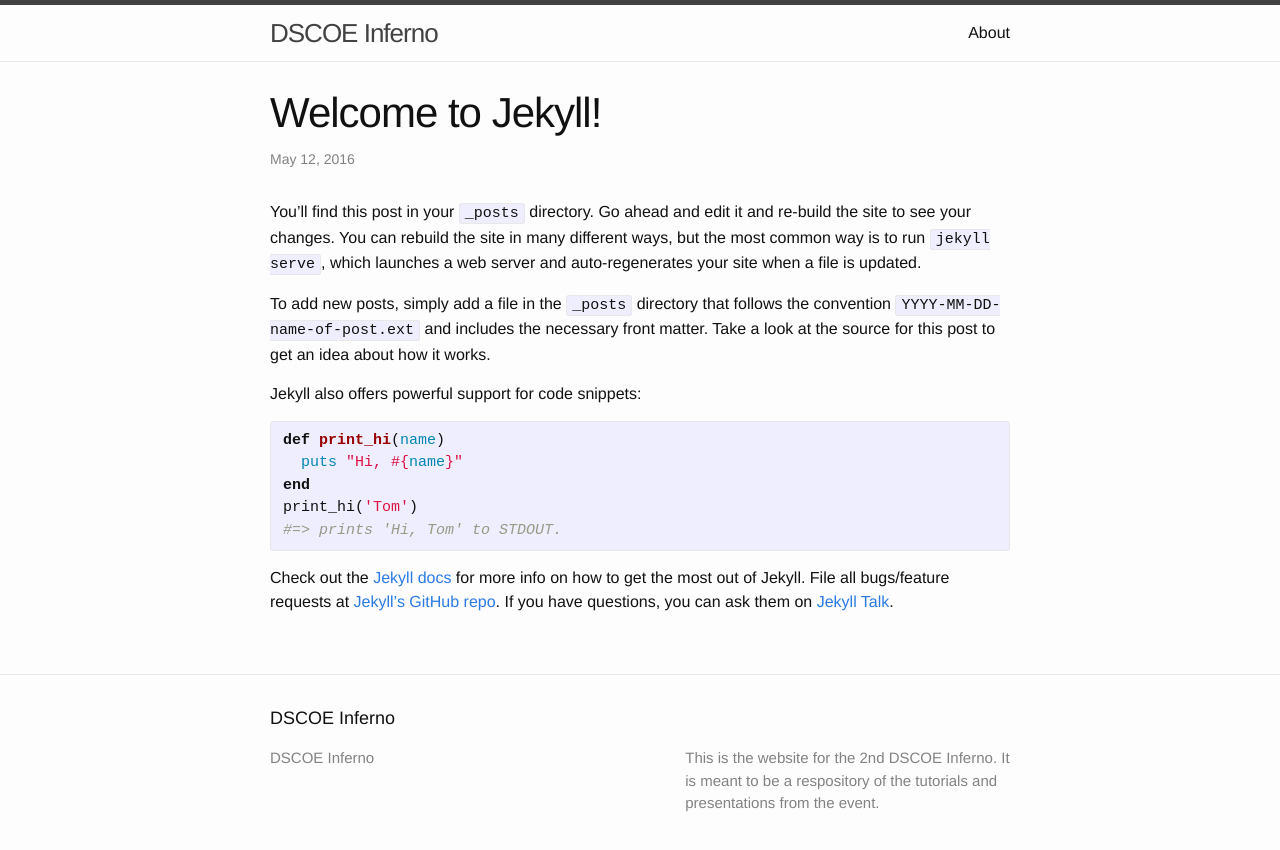
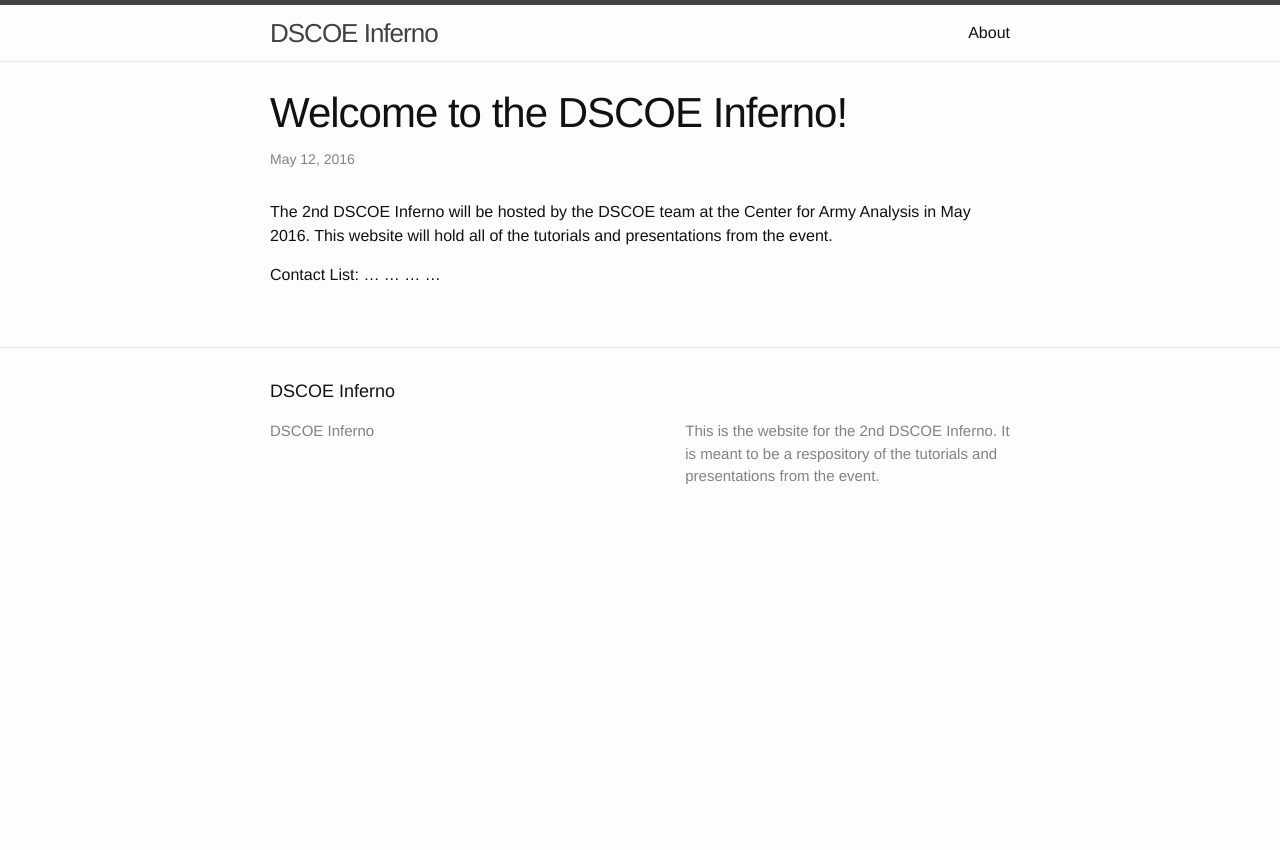
Before and after one commit to iankloo/dscoe.github.io, a Jekyll site: the page built from _posts/2016-05-12-welcome-to-jekyll.markdown, in a window 1280 px wide. Shown: the top 850 px of the page. Built offline with Jekyll 4.4.1, drawn with Linux system fonts in a browser that asks for light colours.

Commit message:
Update 2016-05-12-welcome-to-jekyll.markdown

```diff
--- a/_posts/2016-05-12-welcome-to-jekyll.markdown
+++ b/_posts/2016-05-12-welcome-to-jekyll.markdown
@@ -1,25 +1,14 @@
 ---
 layout: post
-title:  "Welcome to Jekyll!"
+title:  "Welcome to the DSCOE Inferno!"
 date:   2016-05-12 15:56:01 +0000
 categories: jekyll update
 ---
-You’ll find this post in your `_posts` directory. Go ahead and edit it and re-build the site to see your changes. You can rebuild the site in many different ways, but the most common way is to run `jekyll serve`, which launches a web server and auto-regenerates your site when a file is updated.
+The 2nd DSCOE Inferno will be hosted by the DSCOE team at the Center for Army Analysis in May 2016.
+This website will hold all of the tutorials and presentations from the event.
 
-To add new posts, simply add a file in the `_posts` directory that follows the convention `YYYY-MM-DD-name-of-post.ext` and includes the necessary front matter. Take a look at the source for this post to get an idea about how it works.
-
-Jekyll also offers powerful support for code snippets:
-
-{% highlight ruby %}
-def print_hi(name)
-  puts "Hi, #{name}"
-end
-print_hi('Tom')
-#=> prints 'Hi, Tom' to STDOUT.
-{% endhighlight %}
-
-Check out the [Jekyll docs][jekyll-docs] for more info on how to get the most out of Jekyll. File all bugs/feature requests at [Jekyll’s GitHub repo][jekyll-gh]. If you have questions, you can ask them on [Jekyll Talk][jekyll-talk].
-
-[jekyll-docs]: http://jekyllrb.com/docs/home
-[jekyll-gh]:   https://github.com/jekyll/jekyll
-[jekyll-talk]: https://talk.jekyllrb.com/
+Contact List:
+...
+...
+...
+...
```
